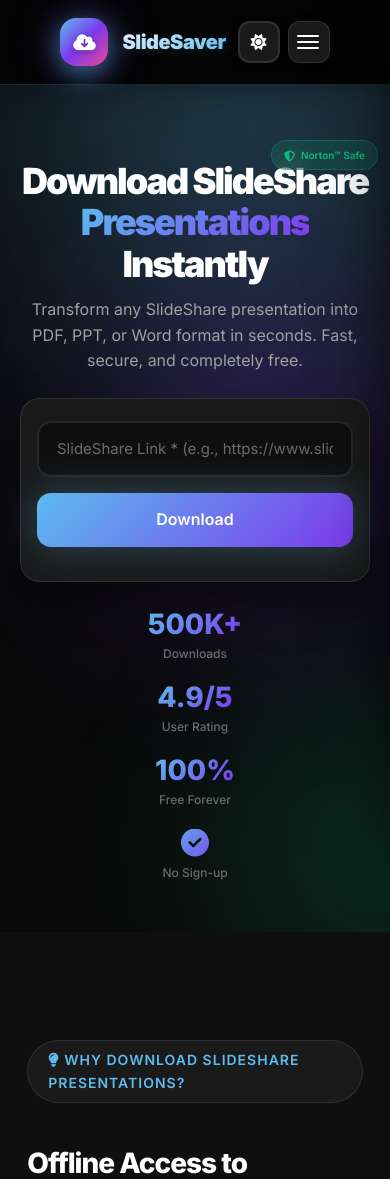
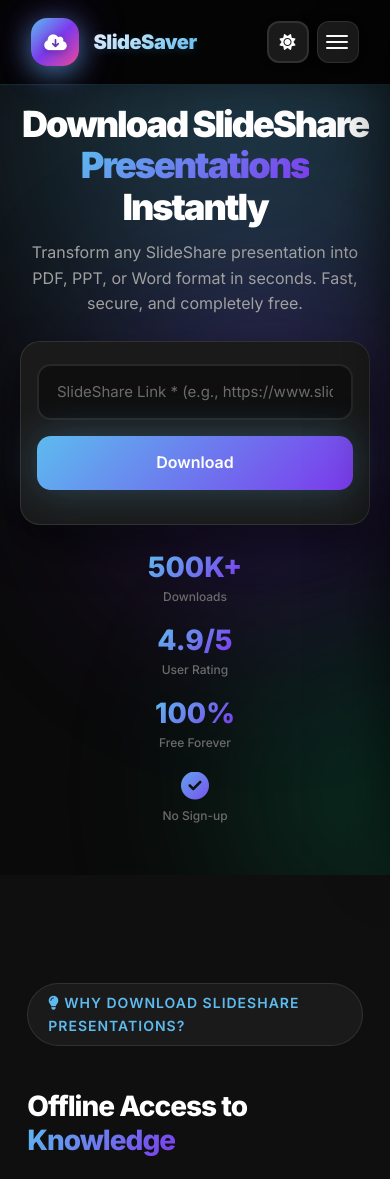
Before and after one commit to nexusameer/Slideshare-Api, a Django app: page / in a window 390 px wide. Shown: the top 1179 px of the page. Run offline with Django 5.2, Linux system fonts and the light colour scheme; some libraries are stand-ins or nearby versions.

Commit message:
navbar mobile view set

```diff
--- a/static/css/index.css
+++ b/static/css/index.css
@@ -63,8 +63,8 @@
     right: 0;
     z-index: 1000;
     background: rgba(5, 5, 5, 0.98);
+    -webkit-backdrop-filter: blur(40px) saturate(200%);
     backdrop-filter: blur(40px) saturate(200%);
-    -webkit-backdrop-filter: blur(40px) saturate(200%);
     border-bottom: 1px solid rgba(93, 187, 239, 0.2);
     padding: 18px 0;
     transition: var(--transition);
@@ -730,6 +730,7 @@
     font-size: 12px;
     color: #10b981;
     font-weight: 600;
+    -webkit-backdrop-filter: blur(10px);
     backdrop-filter: blur(10px);
     z-index: 100;
     animation: slideInRight 0.6s ease 1s both;
@@ -775,6 +776,7 @@
     right: 0;
     bottom: 0;
     background: rgba(10, 10, 10, 0.95);
+    -webkit-backdrop-filter: blur(10px);
     backdrop-filter: blur(10px);
     z-index: 9999;
     display: flex;
@@ -988,7 +990,7 @@
 .intro-stat-card {
     position: absolute;
     background: var(--bg-elevated);
-    backdrop-filter: blur(20px);
+    /* backdrop-filter: blur(20px); */
     border: 1px solid var(--border-color);
     border-radius: 16px;
     padding: 16px 20px;
@@ -1759,6 +1761,11 @@
 }
 
 @media (max-width: 768px) {
+    /* Container mobile adjustments */
+    .nav-container {
+        padding: 0 12px;
+    }
+
     /* Mobile Menu Overlay */
     .nav-menu {
         position: fixed;
@@ -1769,12 +1776,12 @@
         height: 100vh;
         display: flex;
         background: rgba(10, 10, 12, 0.94);
+        -webkit-backdrop-filter: blur(10px);
         backdrop-filter: blur(10px);
-        -webkit-backdrop-filter: blur(10px);
         flex-direction: column;
         justify-content: flex-start;
         align-items: flex-start;
-        gap: 18px;
+        gap: 28px;
         padding: calc(120px + env(safe-area-inset-top, 0px)) 28px 56px;
         transition: right 0.35s cubic-bezier(0.4, 0, 0.2, 1);
         box-shadow: 0 10px 60px rgba(0, 0, 0, 0.6);
@@ -1787,10 +1794,10 @@
     }
 
     .nav-link {
-        font-size: 21px;
+        font-size: 19px;
         font-weight: 700;
         width: 100%;
-        padding: 10px 0;
+        padding: 14px 0;
         text-align: left;
         color: #ffffff;
         text-shadow: none;
@@ -1799,8 +1806,8 @@
     /* Light theme overlay adjustments */
     .light-theme .nav-menu {
         background: rgba(255, 255, 255, 0.96);
+        -webkit-backdrop-filter: blur(12px);
         backdrop-filter: blur(12px);
-        -webkit-backdrop-filter: blur(12px);
         color: var(--text-primary);
     }
 
@@ -1838,8 +1845,8 @@
     }
 
     .hero-section {
-        padding: 85px 20px 50px;
-        min-height: auto;
+        padding: 68px 20px 50px;
+        min-height: initial;
     }
 
     .hero-title {
@@ -1876,13 +1883,7 @@
     }
 
     .floating-norton-badge {
-        top: 64px;
-        right: 12px;
-        padding: 6px 12px;
-        font-size: 10px;
-        gap: 6px;
-        border-radius: 40px;
-        white-space: nowrap;
+        display: none;
     }
 
     .floating-norton-badge i {
@@ -1969,6 +1970,7 @@
 
     .hero-title {
         font-size: 36px;
+        margin-top: -40px;
     }
 
     .hero-subtitle {
@@ -2200,7 +2202,7 @@
 
     .nav-container {
         padding: 0 14px;
-        gap: 12px;
+        gap: 70px;
     }
 
     .nav-actions {
--- a/templates/base.html
+++ b/templates/base.html
@@ -63,22 +63,22 @@
 
                 <!-- Social Media Links -->
                 <div class="footer-social">
-                    <a href="https://facebook.com" target="_blank" rel="noopener noreferrer" class="social-icon social-facebook">
+                    <a href="https://facebook.com" target="_blank" rel="noopener noreferrer" class="social-icon social-facebook" aria-label="Facebook">
                         <i class="fab fa-facebook-f"></i>
                     </a>
-                    <a href="https://instagram.com" target="_blank" rel="noopener noreferrer" class="social-icon social-instagram">
+                    <a href="https://instagram.com" target="_blank" rel="noopener noreferrer" class="social-icon social-instagram" aria-label="Instagram">
                         <i class="fab fa-instagram"></i>
                     </a>
-                    <a href="https://twitter.com" target="_blank" rel="noopener noreferrer" class="social-icon social-twitter">
+                    <a href="https://twitter.com" target="_blank" rel="noopener noreferrer" class="social-icon social-twitter" aria-label="Twitter">
                         <i class="fab fa-twitter"></i>
                     </a>
-                    <a href="https://linkedin.com" target="_blank" rel="noopener noreferrer" class="social-icon social-linkedin">
+                    <a href="https://linkedin.com" target="_blank" rel="noopener noreferrer" class="social-icon social-linkedin" aria-label="LinkedIn">
                         <i class="fab fa-linkedin-in"></i>
                     </a>
-                    <a href="https://pinterest.com" target="_blank" rel="noopener noreferrer" class="social-icon social-pinterest">
+                    <a href="https://pinterest.com" target="_blank" rel="noopener noreferrer" class="social-icon social-pinterest" aria-label="Pinterest">
                         <i class="fab fa-pinterest-p"></i>
                     </a>
-                    <a href="https://www.youtube.com/@SlideshareDownloader" target="_blank" rel="noopener noreferrer" class="social-icon social-youtube">
+                    <a href="https://www.youtube.com/@SlideshareDownloader" target="_blank" rel="noopener noreferrer" class="social-icon social-youtube" aria-label="YouTube">
                         <i class="fab fa-youtube"></i>
                     </a>
                 </div>
```
